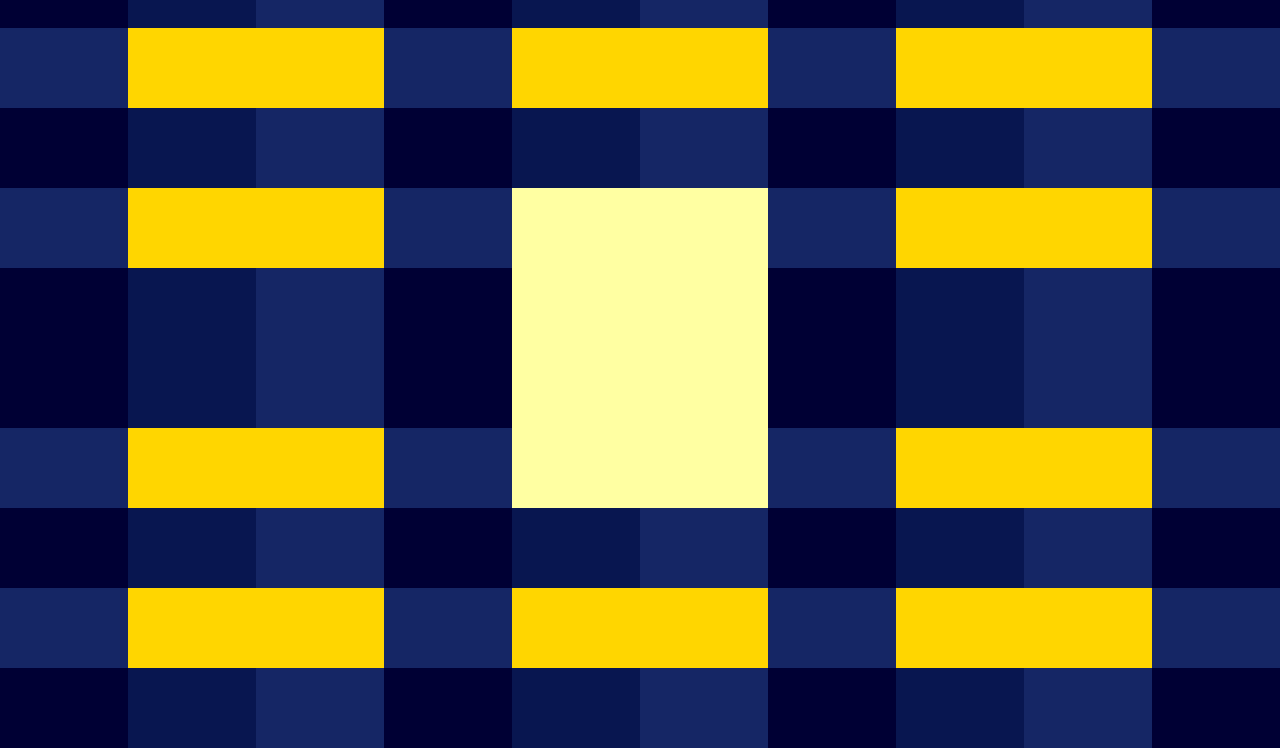
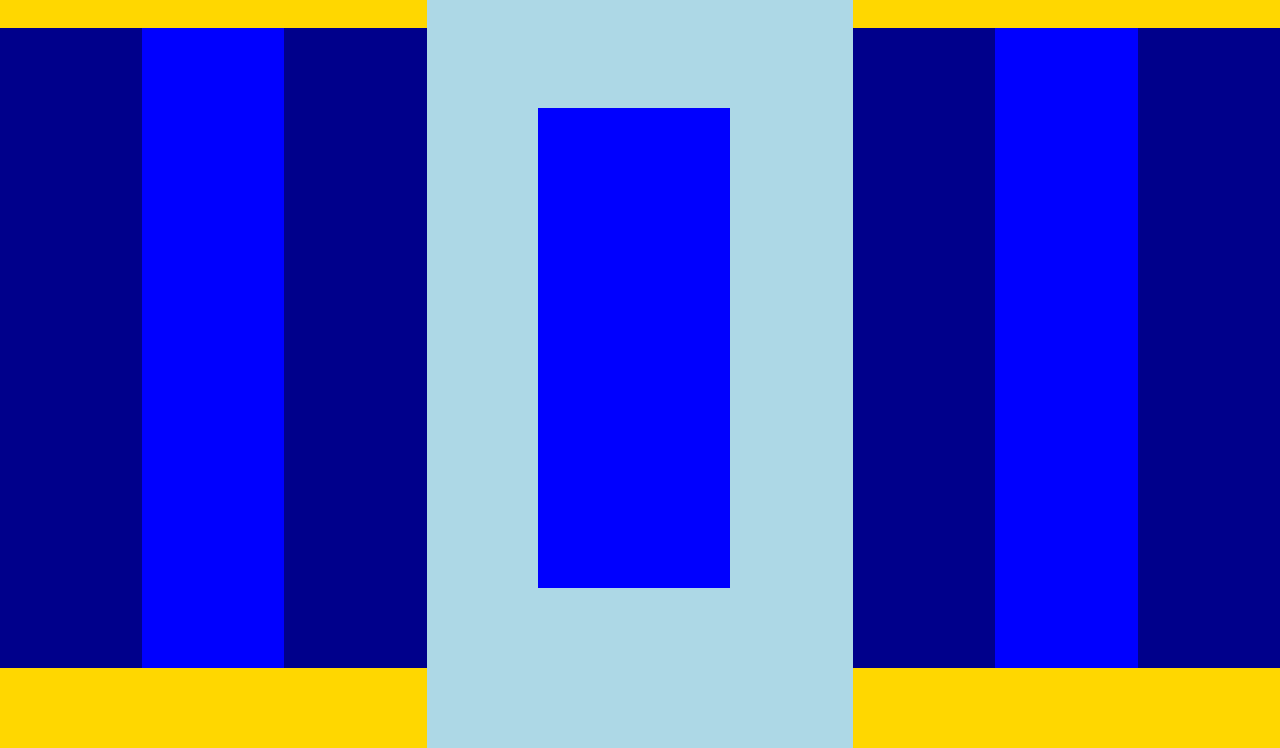
Before and after one commit to Jnewton3/WorkShop1, a plain HTML site: page Work shop 1 - James Newton/index.html in a window 1280 px wide. Shown: the part 52-800 px from the top of the page. Drawn offline with Linux system fonts and the light colour scheme.

Commit message:
Add files via upload

```diff
--- a/Work shop 1 - James Newton/index.html
+++ b/Work shop 1 - James Newton/index.html
@@ -1,6 +1,6 @@
 <html>
 <head>
-	<title>Project Name</title>
+	<title>Work shop 1 - flag design </title>
 	<!-- CSS -->
 	<link rel="stylesheet" href="style.css" type="text/css" charset="utf-8" />
 	<!-- jQuery Library -->
@@ -15,216 +15,38 @@
 <body>
 	<div id="flag-container">
 
-
-
-                <div class="color1">
+     <div class="left container">
+          <div class= "color-1">
           </div>
-                <div class="color2">
+          <div class= "color-4">
           </div>
-                <div class="color3">
+          <div class= "color-3">
           </div>
-                <div class="color1">
+          <div class= "color-4">
           </div>
-                <div class="color2">
+          <div class= "color-1">
          </div>
-                <div class="color3">
-                </div>
-                <div class="color1">
-                </div>
-                <div class="color2">
-                </div>
-                <div class="color3">
-                </div>
-                <div class="color1">
     </div>
 
-
-
-                  <div class="color3">
+     <div class="middle container">
+           <div class="color-2">
            </div>
-                  <div class="color4">
-                  </div>
-                  <div class="color3">
      </div>
 
-                <div class="color4">
+     <div class="right container">
+           <div class= "color-1">
            </div>
-                  <div class="color3">
+            <div class= "color-4">
            </div>
-                <div class="color4">
+            <div class= "color-3">
            </div>
-                  <div class="color3">
+             <div class= "color-4">
+           </div>
+            <div class= "color-1">
+           </div>
      </div>
 
-                 <div class="color1">
-                </div>
-                <div class="color2">
-                </div>
-                <div class="color3">
-                </div>
-                <div class="color1">
-                </div>
-                <div class="color2">
-                </div>
-                <div class="color3">
-                </div>
-                <div class="color1">
-                </div>
-                <div class="color2">
-                </div>
-                <div class="color3">
-                </div>
-                <div class="color1">
 </div>
 
-               <div class="color3">
-                </div>
-                  <div class="color4">
-                  </div>
-                  <div class="color3">
-                </div>
-
-                <div class="color4" id="newcolor1">
-                  </div>
-                  <div class="color3">
-                </div>
-                <div class="color4">
-                  </div>
-                  <div class="color3">
-                </div>
-
-
-
-                <div class="color1">
-                </div>
-                <div class="color2">
-                </div>
-                <div class="color3">
-                </div>
-                <div class="color1">
-                </div>
-                <div class="color2" id="newcolor1">
-                </div>
-                <div class="color3" id="newcolor1">
-                </div>
-                <div class="color1">
-                </div>
-                <div class="color2">
-                </div>
-                <div class="color3">
-                </div>
-                <div class="color1">
-                </div>
-
-
-
-
-             <div class="color1">
-                </div>
-                <div class="color2">
-                </div>
-                <div class="color3">
-                </div>
-                <div class="color1">
-                </div>
-                <div class="color2"id="newcolor1">
-                </div>
-                <div class="color3"id="newcolor1">
-                </div>
-                <div class="color1">
-                </div>
-                <div class="color2">
-                </div>
-                <div class="color3">
-                </div>
-                <div class="color1">
-                </div>
-
-
-
-                  <div class="color3">
-                </div>
-                  <div class="color4">
-                  </div>
-                  <div class="color3">
-                </div>
-
-                <div class="color4" id="newcolor1">
-                  </div>
-                  <div class="color3">
-                </div>
-                <div class="color4">
-                  </div>
-                  <div class="color3">
-                </div>
-
-                 <div class="color1">
-                </div>
-                <div class="color2">
-                </div>
-                <div class="color3">
-                </div>
-                <div class="color1">
-                </div>
-                <div class="color2">
-                </div>
-                <div class="color3">
-                </div>
-                <div class="color1">
-                </div>
-                <div class="color2">
-                </div>
-                <div class="color3">
-                </div>
-                <div class="color1">
-                </div>
-
-               <div class="color3">
-                </div>
-                  <div class="color4">
-                  </div>
-                  <div class="color3">
-                </div>
-
-                <div class="color4">
-                  </div>
-                  <div class="color3">
-                </div>
-                <div class="color4">
-                  </div>
-                  <div class="color3">
-                </div>
-
-
-
-                <div class="color1">
-                </div>
-                <div class="color2">
-                </div>
-                <div class="color3">
-                </div>
-                <div class="color1">
-                </div>
-                <div class="color2">
-                </div>
-                <div class="color3">
-                </div>
-                <div class="color1">
-                </div>
-                <div class="color2">
-                </div>
-                <div class="color3">
-                </div>
-                <div class="color1">
-                </div>
-
-
-
-
-
-
-
-
-</div>
 </body>
 </html>
--- a/Work shop 1 - James Newton/style.css
+++ b/Work shop 1 - James Newton/style.css
@@ -1,65 +1,111 @@
-/* ADD YOUR CSS STYLES BELOW */
-
-#newcolor1 {
-  background: #ffffa2;
+.left  {
+  background: blue;
+  float: left;
 }
 
-.color1 {
-  float:left;
-  width:10.00%;
-  height: 10%;
-  background: #000034;
-}
-.color2 {
-  float:left;
-  width:10.00%;
-  height: 10%;
-  background: #081650;
+.right {
+  background:magenta;
+  float: left;
+
 }
 
-.color3 {
-  float:left;
-  width:10%;
-  height: 10%;
-  background: #152665;
+.container {
+  width:33.33%;
+  height:100%;
 }
 
-.color4 {
+.middle {
+  background:lightblue;
   float:left;
-  width:20%;
+
+
+}
+
+.color-1 {
+  background: gold;
+  width: 100%;
   height: 10%;
-  background: #ffd600;
+  float:left;
+}
+
+.color-2 {
+ background: blue;
+ width: 15%;
+  height:60%;
+  position: absolute;
+  top: 20%;
+  left: 42%;
+}
+
+.color-3 {
+  background: blue;
+  width: 33.33%;
+  height: 80%;
+  float: left;
+}
+
+.color-4 {
+  background: darkblue;
+  width: 33.33%;
+  height: 80%;
+  float: left;
 }
 
 
+
+
+
 /* CCS @MEDIA SCREEN 4 LATER */
-@media screen and (max-width: 1200px) and (min-width: 0px) {
 
-  .color4 {
-    background: #ffffa2;
+@media screen and (max-width: 1000px) and (min-width: 0px) {
+
+
+ .color-1 {
+  background: blue;
+
   }
-  #newcolor1 {
-  background: #ffd600;
-}
+
+  .color-2 {
+  background: gold;
+
+  }
+
+  .color-3 {
+  background: darkblue;
+
+  }
+
+  .color-4 {
+  background: gold;
+
+  }
+
+
+
+
+
 
 }
 
 
 /* DON'T DELETE THIS */
+
 #flag-container {
   position: absolute;
   top: 0;
   bottom: 0;
   left: 0;
   right: 0;
-  background: red;
+  background: white;
 }
 
 html {
   box-sizing: border-box;
 }
 
-*,*:before,*:after {
+*,
+*:before,
+*:after {
   box-sizing: inherit;
 }
 
@@ -67,9 +113,11 @@ body {
   margin: 0;
 }
 
+
 /* Clear Float */
 
-.cf:before,.cf:after {
+.cf:before,
+.cf:after {
   content: " ";
   /* 1 */
   display: table;
@@ -83,53 +131,3 @@ body {
 .cf {
   *zoom: 1;
 }
-
-
-
-
-
-
-
-
-
-
-
-
-
-
-
-
-
-/* DON'T DELETE THIS */
-html {
-  box-sizing: border-box;
-  -moz-box-sizing: border-box;
-  -webkit-box-sizing: border-box;
-}
-
-*,*:before,*:after {
-  box-sizing: inherit;
-  -moz-box-sizing: inherit;
-  -webkit-box-sizing: inherit;
-}
-
-body {
-  margin: 0;
-}
-
-/* Clear Float */
-
-.cf:before,.cf:after {
-  content: " ";
-  /* 1 */
-  display: table;
-  /* 2 */
-}
-
-.cf:after {
-  clear: both;
-}
-
-.cf {
-  *zoom: 1;
-}
```
Lines whose indentation alone changed are shown as unchanged.
